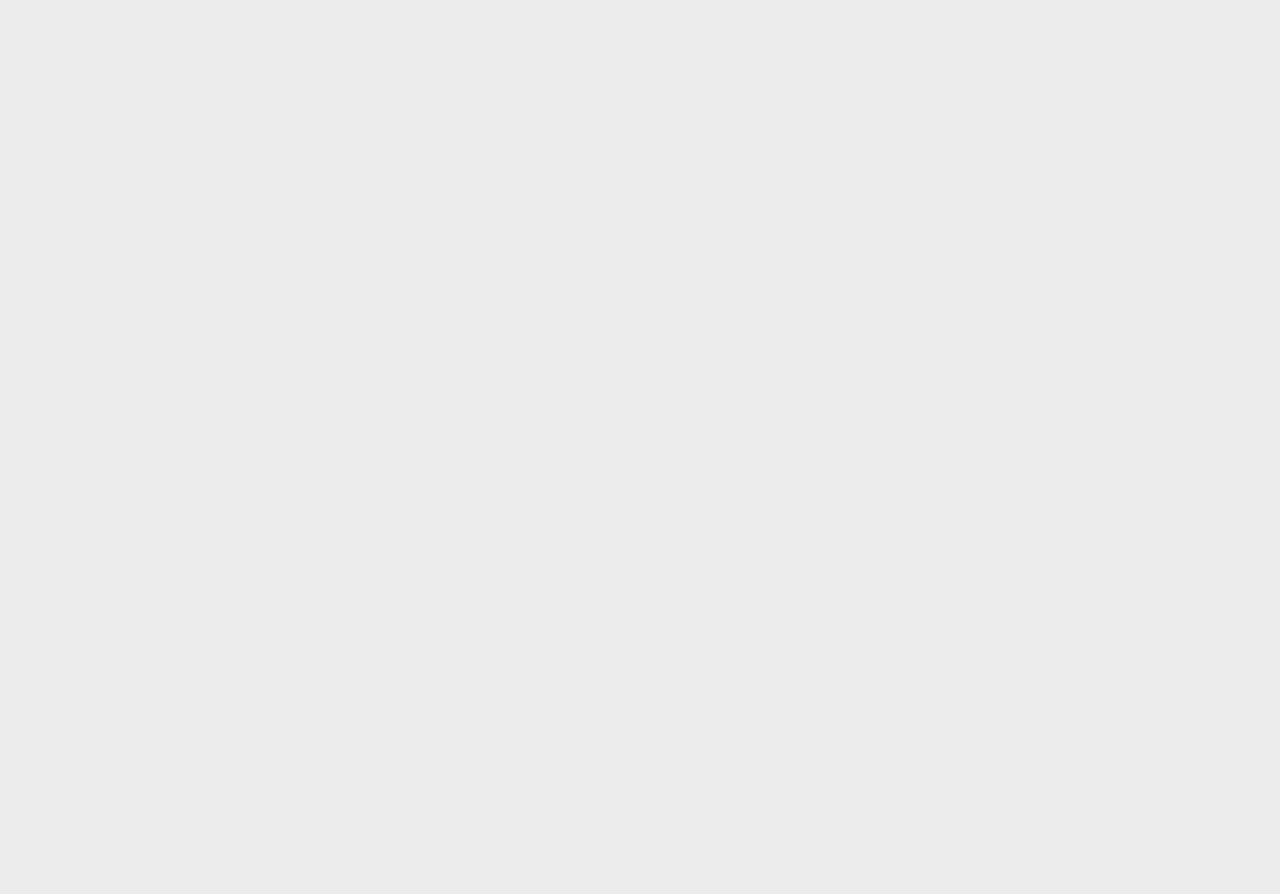
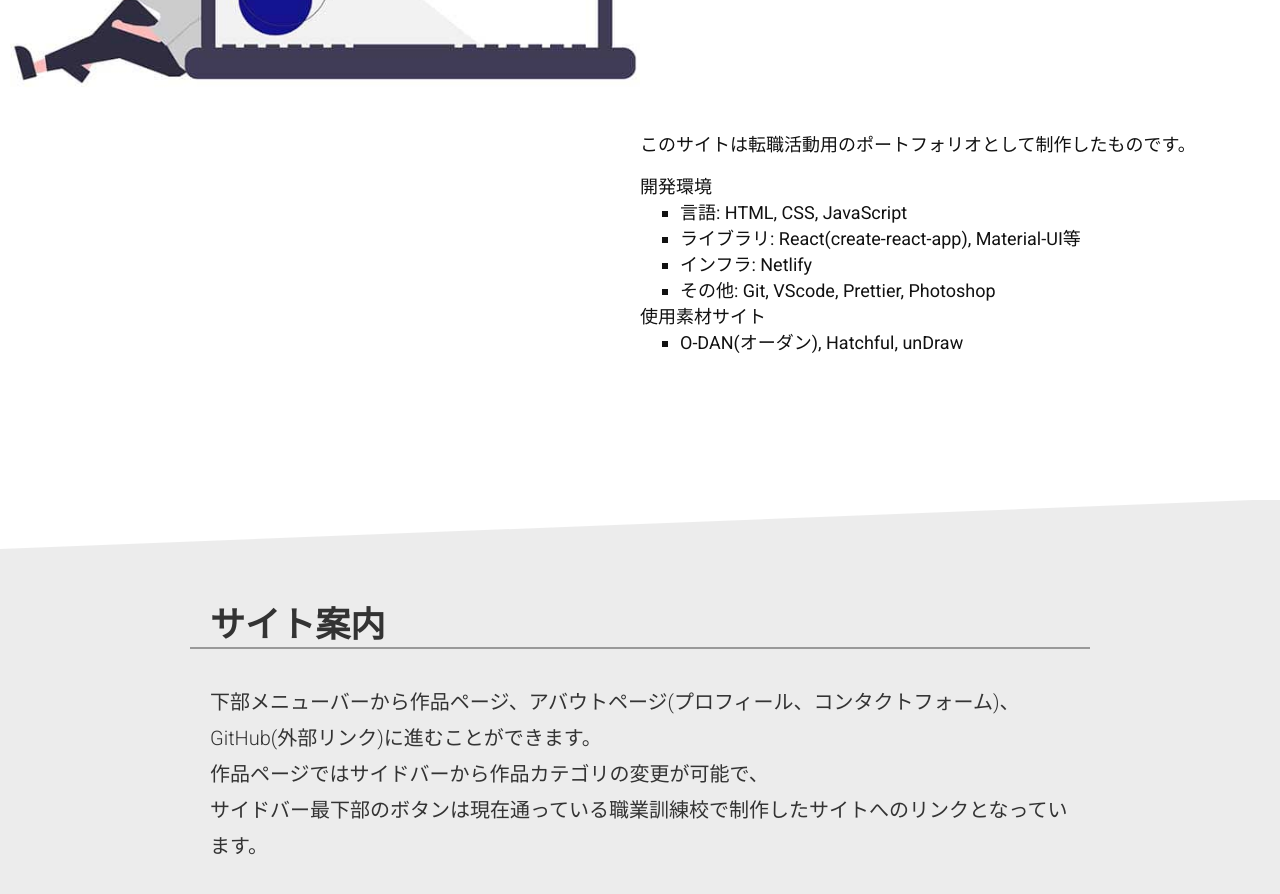
Before and after one commit to daita2021/portfolio, a React (Create React App) app: page / in a window 1280 px wide. Shown: the part 1000-1894 px from the top of the page. Before the commit the page ends 800 px from the top, so only its background shows below. Built offline with nearby package versions, Linux system fonts and the light colour scheme.

Commit message:
snapbox解除

```diff
--- a/src/App.css
+++ b/src/App.css
@@ -84,15 +84,15 @@ h1 {
 
 /* スナップ */
 .snapBox {
-  overflow-x: auto;
+  /* overflow-x: auto;
   scroll-snap-type: y;
-  height: calc(100vh - 90px);
+  height: calc(100vh - 90px); */
   position: relative;
 }
 
-.snapItem {
+/* .snapItem {
   scroll-snap-align: start;
-}
+} */
 
 /* HOME テキスト */
 .txt1Box {
@@ -119,7 +119,7 @@ h1 {
   margin: 0 auto;
   font-weight: 300;
   font-size: 30px;
-  padding: 12vh 40px 0 40px;
+  padding: 12vh 30px 30px;
   background: #ececec;
   color: #333;
 }
@@ -137,6 +137,7 @@ h1 {
 
 .txt2Box {
   font-size: 18px;
+  padding: 0 0 20px;
 }
 .txt2Box p:first-child {
   margin-bottom: 16px;
```
